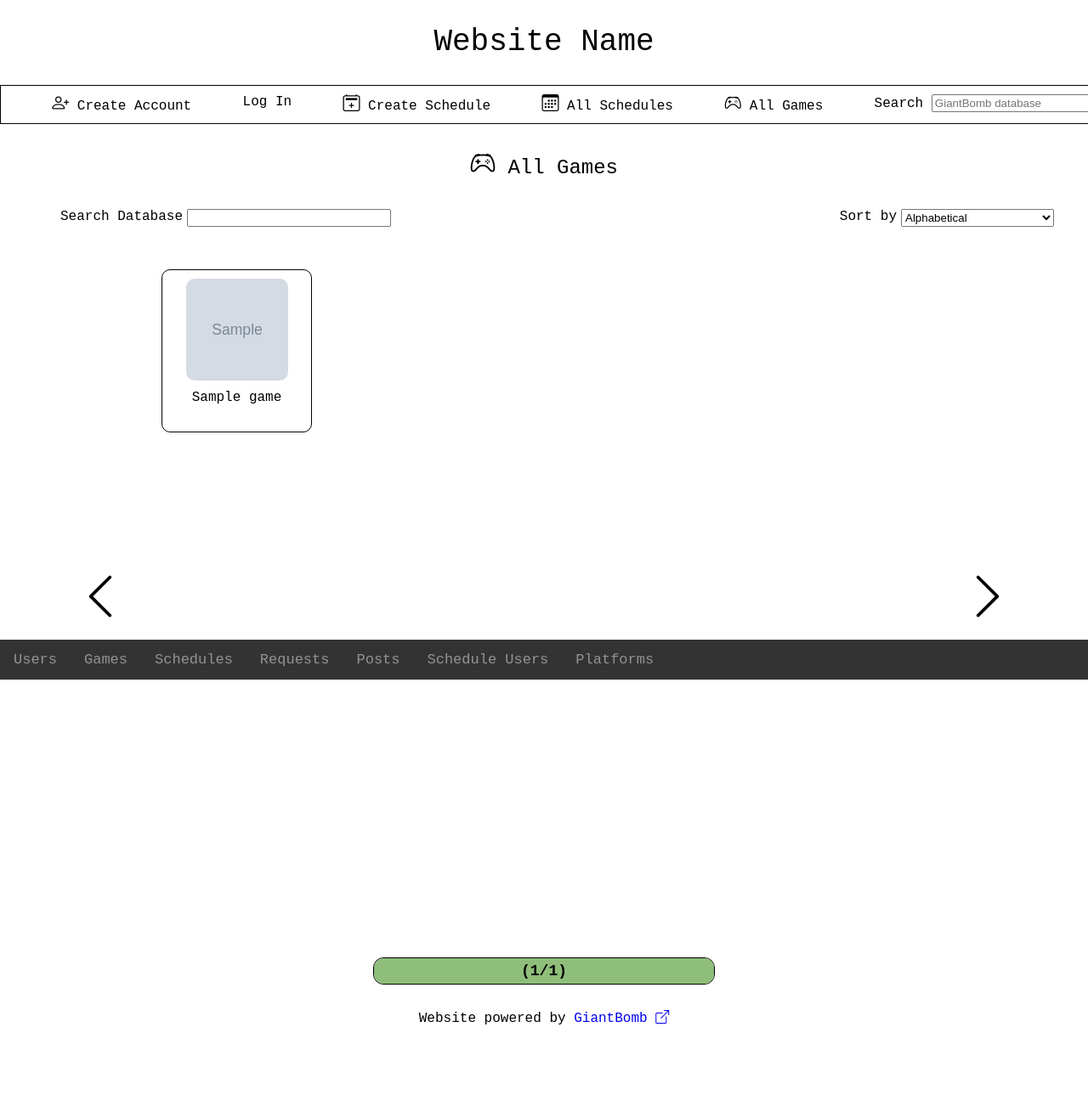
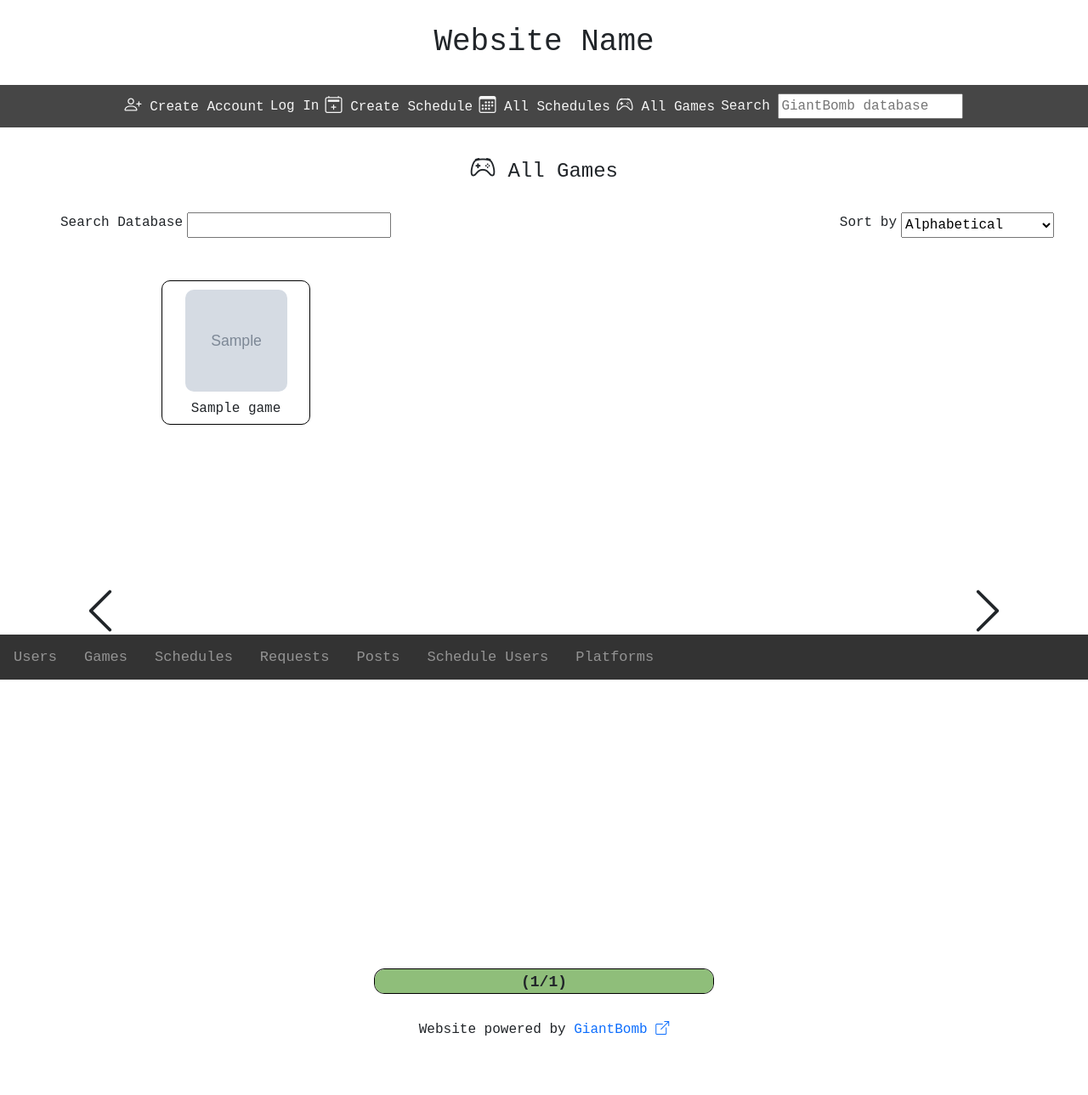
Before and after one commit to erinnaw/Game-Session-Maker, a Flask app: page / in a window 1280 px wide; the page is wider, and only the part inside the window is pictured. Shown: that part at 85% size. After the commit the page ends 1219 px from the top of that part, so only its background shows below. Run offline with Flask 2, Linux system fonts and the light colour scheme; tables that the repository leaves empty hold one stand-in row (values such as "Sample post"); grey boxes marked "Sample" are stand-in pictures; some libraries are stand-ins or nearby versions.

Commit message:
added bootstrap

```diff
--- a/static/css/style.css
+++ b/static/css/style.css
@@ -240,17 +247,33 @@ textarea {
 
 /*----------------------------Homepage----------------------------*/
 
+.navbar {
+    width: 100%;
+    background-color: rgb(70, 70, 70);
+    height: 50px;
+    padding-top: 0;
+    padding-bottom: 0;
+    overflow: hidden;
+}
+
+#search-game {
+    height: 30px;
+}
+
 .grid-homepage-menu {
     position: relative;
     display: inline-grid;
     grid-template-columns: auto auto auto auto auto auto;
-    width: 100%;
-    margin: auto;
-    padding: 10px 30px 10px;
-    border: 1px solid rgb(0, 0, 0);
+    width: 80%;
+    height: 50px;
+    line-height: 50px;
+    margin: auto;
+    padding-left: 15px;
+    padding-right: 15px;
     text-align: center;
     font-size: 16px;
     font-family:'Courier New', Courier, monospace;
+    color: whitesmoke;
 }
 
 .homepage-display {
@@ -263,7 +286,7 @@ textarea {
     overflow: auto;
 }
 
-.navbar {
+.navbar2 {
   background-color: #333;
   overflow: hidden;
   position: fixed;
@@ -272,7 +295,7 @@ textarea {
 }
 
 /* Style the links inside the navigation bar */
-.navbar .adminbutton {
+.navbar2 .adminbutton {
   float: left;
   display: block;
   color: #f2f2f2;
--- a/static/js/userprofile.js
+++ b/static/js/userprofile.js
@@ -25,20 +25,6 @@ $('#my-profile').on('click', () => {
             $('#profile-user').html(get_userdetails_html(res));
             $('#profile-display').append("<span class=\"edit-profile-button\" id=\"edit-profile\"><i class=\"bi bi-pencil-square button-symbol\"></i></span>");
             $('#profile-display').append("<div class=\"flash-msg\" id=\"flash-msg\"></div");
-
-            $('.grid-profile-item').hover(
-
-                (evt) => {
-                    evt.target.style.background = "black";
-                    evt.target.style.color = "white";
-
-                },
-
-                (evt) => {
-                    evt.target.style.removeProperty('background');
-                    evt.target.style.removeProperty('color');
-                }
-            );
 
             $('#edit-profile').on('click', () => {
 
@@ -143,9 +129,9 @@ $('#my-profile').on('click', () => {
                 $('#profile-display').append("<div class=\"grid-profile-schedules\" id=\"profile-schedules\"></div>");
 
                 $('#profile-schedules').append('<div class=\"grid-schedules-tabs\" id=\"schedules-tabs\"></div>');
-                $('#schedules-tabs').append('<button class=\"tablink\" onclick=\"openPage(\'created\', this, \'lightgrey\')\" id=\"created-tab\">Created <i class="bi bi-star menu-symbol"></i></button>');
-                $('#schedules-tabs').append('<button class=\"tablink\" onclick=\"openPage(\'joined\', this, \'lightgrey\')\" id=\"joined-tab\">Joined <i class=\"bi bi-check2-square menu-symbol\"></i></button>');
-                $('#schedules-tabs').append('<button class=\"tablink\" onclick=\"openPage(\'archived\', this, \'lightgrey\')\" id=\"archived-tab\">Archived <i class=\"bi bi-archive menu-symbol\"></i></button>');
+                $('#schedules-tabs').append('<button class=\"tablink\" onclick=\"openPage(\'created\', this, \'gold\')\" id=\"created-tab\">Created <i class="bi bi-star menu-symbol"></i></button>');
+                $('#schedules-tabs').append('<button class=\"tablink\" onclick=\"openPage(\'joined\', this, \'yellowgreen\')\" id=\"joined-tab\">Joined <i class=\"bi bi-check2-square menu-symbol\"></i></button>');
+                $('#schedules-tabs').append('<button class=\"tablink\" onclick=\"openPage(\'archived\', this, \'lightcoral\')\" id=\"archived-tab\">Archived <i class=\"bi bi-archive menu-symbol\"></i></button>');
                 $('#profile-schedules').append('<div id=\"created\" class=\"tabcontent\"></div>');
                 $('#profile-schedules').append('<div id=\"joined\" class=\"tabcontent\"></div>');
                 $('#profile-schedules').append('<div id=\"archived\" class=\"tabcontent\"></div>');
@@ -340,14 +326,15 @@ $('#my-profile').on('click', () => {
 
                 $('#profile-display').html("<div class=\"profile-subheader\">Post History <i class=\"bi bi-pen header-symbol\"></i></div>");
 
-                $('#profile-display').append("<div class=\"grid-display-bar-userposts\" id=\"display-bar\"><div class=\"search-schedule-item\">Show</div><select name=\"max_userposts\" id=\"max_userposts\" onchange=\"onKeyUp_userposts()\"></select></div>");
+                $('#profile-display').append("<div class=\"grid-profile-schedules\" id=\"profile-posts\"></div>")
+                $('#profile-posts').append("<div class=\"grid-display-bar-userposts\" id=\"display-bar\"><div class=\"search-schedule-item\">Show</div><select name=\"max_userposts\" id=\"max_userposts\" onchange=\"onKeyUp_userposts()\"></select></div>");
                 $('#max_userposts').append("<option value=\"10\">10</option>" +
                     "<option value=\"20\" selected>20</option>" +
                     "<option value=\"50\">50</option>" +
                     "<option value=\"100\">100</option>");
 
-                $('#profile-display').append("<div class=\"grid-profile-schedules\" id=\"profile-posts\"></div>")
-                $('#profile-display').append("<div class=\"display-page-num\" id=\"display-page-num-posts\"></div>");
+                $('#profile-posts').append('<div class=\"grid-display-userposts\" id=\"display-userposts\"></div>');
+                $('#profile-posts').append("<div class=\"display-page-num\" id=\"display-page-num-posts\"></div>");
 
                 curr_userpost_page_set = 1;
                 curr_userpost_page_num = 1;
@@ -730,17 +717,17 @@ function get_userposts() {
 
     $.get('/user-posts', {"limit_size": $('#max_userposts').val(), "offset_page": curr_userpost_page_num - 1}, (posts) => {
 
-        $('#profile-posts').html('');
+        $('#display-userposts').html('');
 
         if (posts[0].length == 0) {
 
-            $('#profile-posts').append("<div class=\"error-page\">No posts yet.</div>");
+            $('#pdisplay-userposts').append("<div class=\"error-page\">No posts yet.</div>");
         }
         else {
 
             for (const post of posts[0]) {
 
-                $('#profile-posts').append(`<div class=\"grid-profile-schedule-item\" id=\"profile-post-${post["post_id"]}\"></div>`);
+                $('#display-userposts').append(`<div class=\"grid-profile-schedule-item\" id=\"profile-post-${post["post_id"]}\"></div>`);
                 $(`#profile-post-${post["post_id"]}`).append(get_userpost_html(post));
             }
 
--- a/templates/base.html
+++ b/templates/base.html
@@ -6,6 +6,8 @@
     </title>
     <!-- Bootstrap CSS -->
     <link rel="stylesheet" href="https://cdn.jsdelivr.net/npm/bootstrap-icons@1.5.0/font/bootstrap-icons.css">
+    <link href="https://cdn.jsdelivr.net/npm/bootstrap@5.0.2/dist/css/bootstrap.min.css" rel="stylesheet"
+        integrity="sha384-EVSTQN3/azprG1Anm3QDgpJLIm9Nao0Yz1ztcQTwFspd3yD65VohhpuuCOmLASjC" crossorigin="anonymous">
     <!-- load dependencies here -->
     <script src="https://cdnjs.cloudflare.com/ajax/libs/babel-standalone/6.26.0/babel.js" crossorigin></script>
     <script src="http://code.jquery.com/jquery.js"></script>
--- a/templates/homepage.html
+++ b/templates/homepage.html
@@ -5,7 +5,7 @@
     <div class="banner" id="banner">
         Website Name
     </div>
-
+    <div class="navbar">
         <div class="grid-homepage-menu" id="homepage-menu">
             {% if(session.get('user', 0)) %}
                 <div class="homepage-menu-item" id="my-profile"><i class="bi bi-person-circle menu-symbol"></i> My Profile</div>
@@ -23,7 +23,7 @@
                         onkeyup = "onKeyUp_searchGames()" onkeydown="return (event.keyCode!=13);"></input>
             </form>
         </div>
-
+    </div>
     <div class="homepage-display" id="homepage-display"></div>
     <div class="homepage-display-bottom" id="homepage-display-bottom">
         <center>
@@ -33,7 +33,7 @@
     </div>
     <div id="snackbar"></div>
 
-    <div class="navbar">
+    <div class="navbar2">
         <div class="adminbutton" id="users">Users</div>
         <div class="adminbutton" id="games">Games</div>
         <div class="adminbutton" id="schedules">Schedules</div>
```
Also changed, not shown: other parts of static/css/style.css (+38 -17 lines), static/img/giphy.gif (added). Lines whose indentation alone changed are shown as unchanged.
